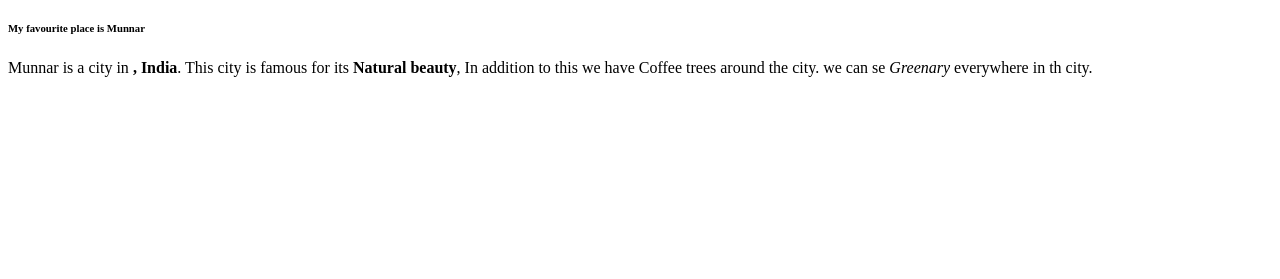
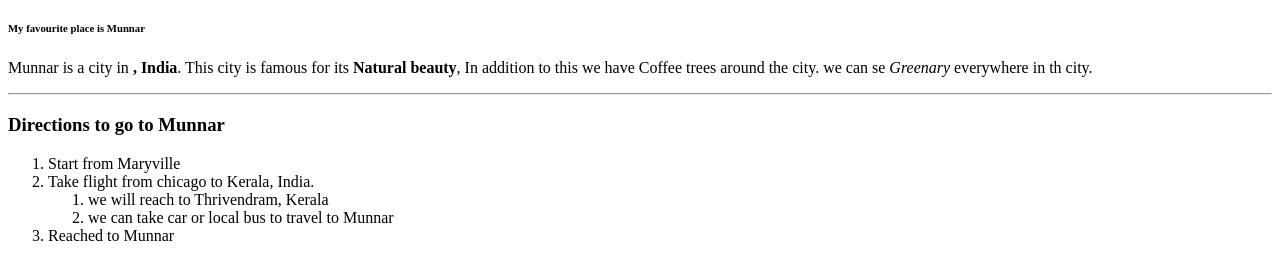
Before and after one commit to 44-563-WebApps-F21/webapps-f21-assignment-3-Keerthanaragut, a plain HTML site: page index.html in a window 1280 px wide. Shown: the part 61-340 px from the top of the page. Drawn offline with Linux system fonts and the light colour scheme.

Commit message:
Added directions to my fav place

```diff
--- a/index.html
+++ b/index.html
@@ -10,5 +10,15 @@
 <h6>My favourite place is Munnar</h6>
 <p>Munnar is a city in <strong>, India</strong>. This city is famous for its <b>Natural beauty</b>,
     In addition to this we have Coffee trees around the city. we can se <i>Greenary</i> everywhere in th city.</p>
+    <hr>
+    <h3>Directions to go to Munnar</h3>
+    <ol><li>Start from Maryville</li>
+    <li>Take flight from chicago to Kerala, India.</li>
+            <ol>
+                <li>we will reach to Thrivendram, Kerala</li>
+                <li>we can take car or local bus to travel to Munnar</li>
+            </ol>
+        <li>Reached to Munnar</li>
+            </ol>
     </body>
     </html>
```
